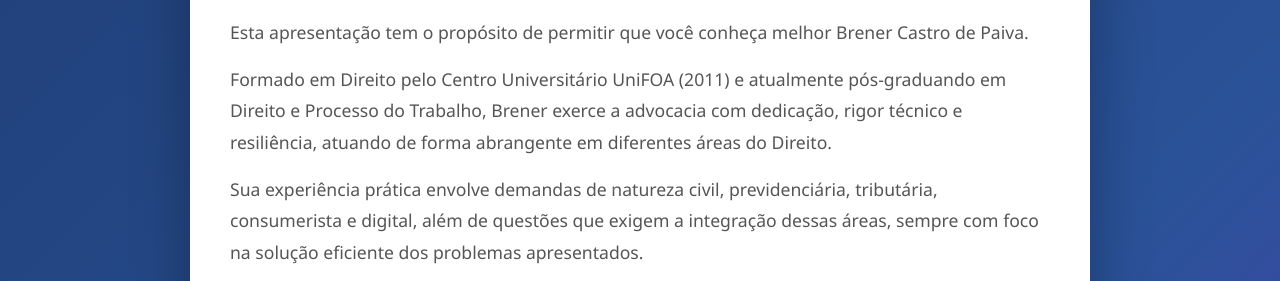
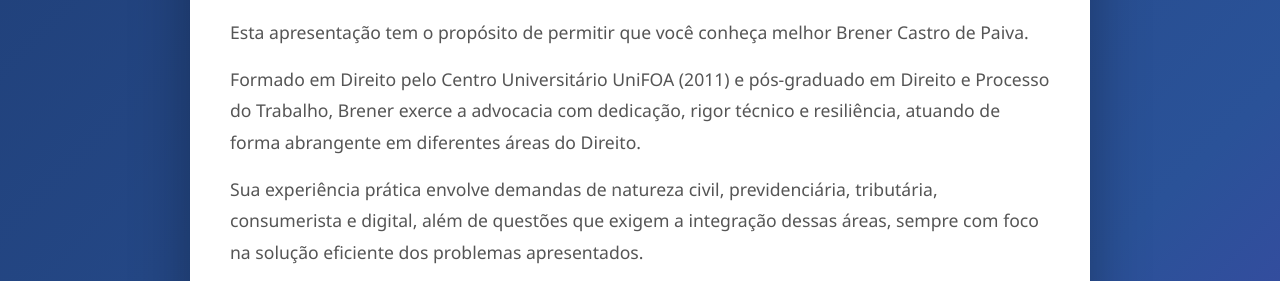
Before and after one commit to Brener-Castro-de-Paiva/Portifolio, a plain HTML site: page index.html in a window 1280 px wide. Shown: the part 504-785 px from the top of the page. Drawn offline with Linux system fonts and the light colour scheme.

Commit message:
Update index.html
correção texto

```diff
--- a/index.html
+++ b/index.html
@@ -29,7 +29,7 @@
                 Esta apresentação tem o propósito de permitir que você conheça melhor Brener Castro de Paiva.
             </p>
             <p>
-                Formado em Direito pelo Centro Universitário UniFOA (2011) e atualmente pós-graduando em Direito e Processo do Trabalho, Brener exerce a advocacia com dedicação, rigor técnico e resiliência, atuando de forma abrangente em diferentes áreas do Direito.
+                Formado em Direito pelo Centro Universitário UniFOA (2011) e pós-graduado em Direito e Processo do Trabalho, Brener exerce a advocacia com dedicação, rigor técnico e resiliência, atuando de forma abrangente em diferentes áreas do Direito.
             </p>
             <p>
                 Sua experiência prática envolve demandas de natureza civil, previdenciária, tributária, consumerista e digital, além de questões que exigem a integração dessas áreas, sempre com foco na solução eficiente dos problemas apresentados.
```
